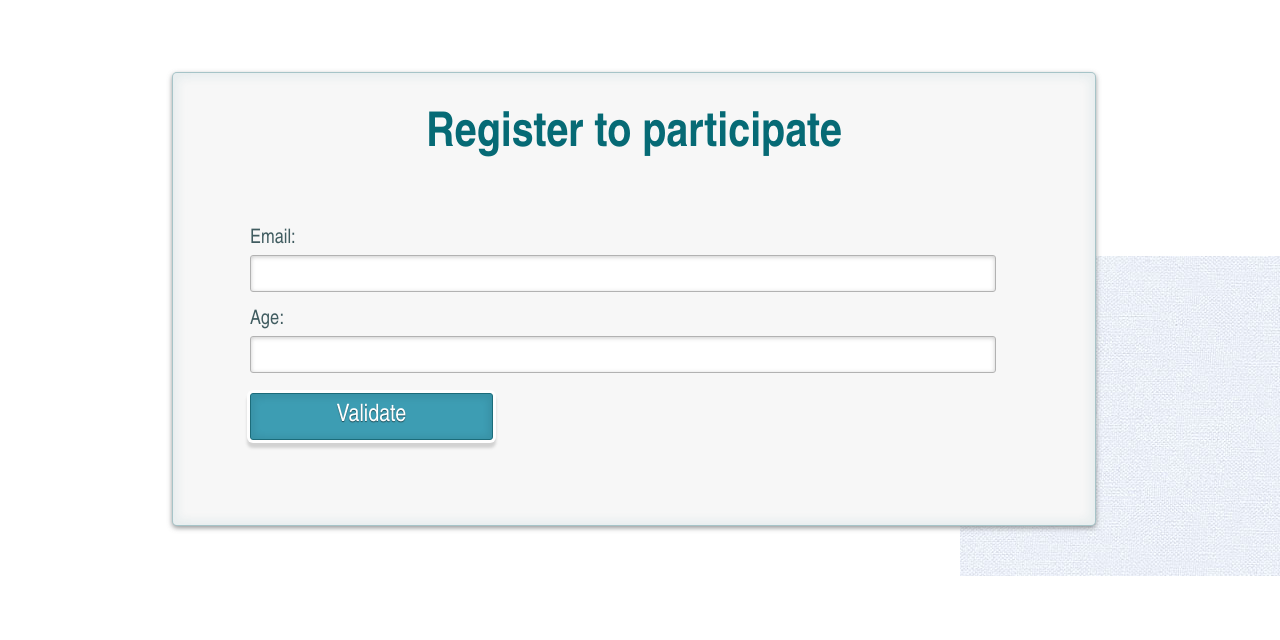
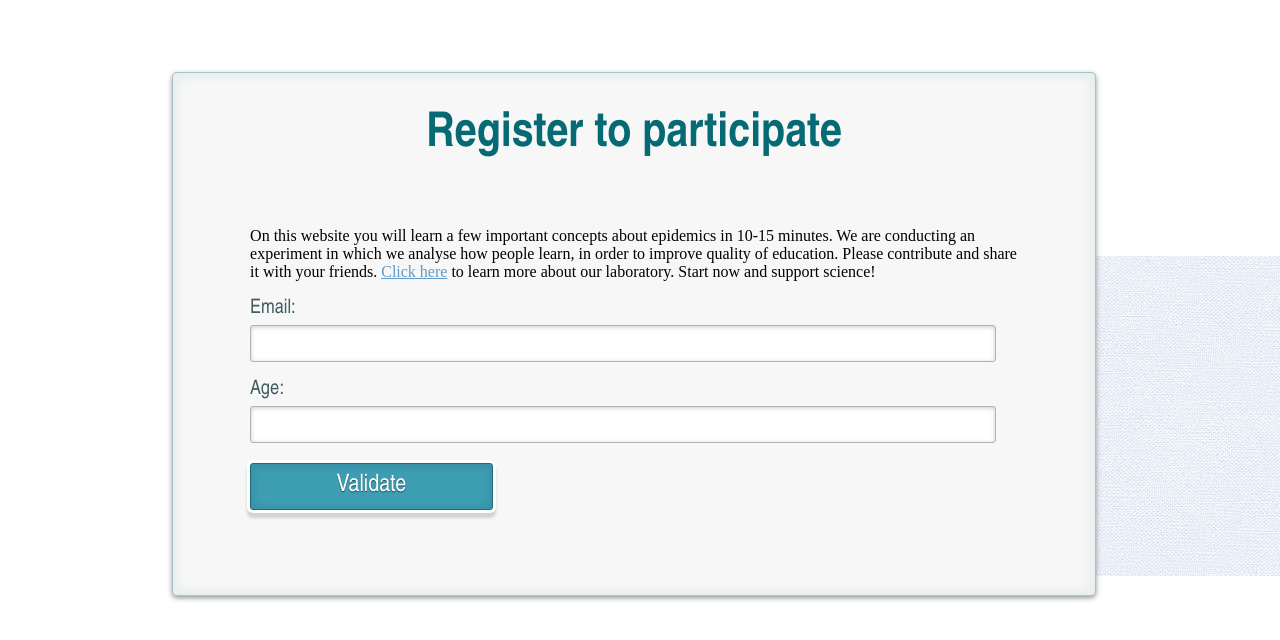
Before and after one commit to chili-epfl/learning-platform, a Django app: page / in a window 1280 px wide. Shown: the top 640 px of the page. Run offline with Django 3.2, Linux system fonts and the light colour scheme; parts of the project's set-up code (start-up, migrations or seed data) failed here and were passed over.

Commit message:
Call to action

```diff
--- a/website/psycho/templates/psycho/registration.html
+++ b/website/psycho/templates/psycho/registration.html
@@ -4,6 +4,7 @@
 
 {% block body %}
 <h1> Register to participate</h1>
+    On this website you will learn a few important concepts about epidemics in 10-15 minutes. We are conducting an experiment in which we analyse how people learn, in order to improve quality of education. Please contribute and share it with your friends. <a href="http://chili.epfl.ch/">Click here</a> to learn more about our laboratory. Start now and support science!
     <form method="post" action="{% url 'url_registration' %}">
         {% csrf_token %}
         {{ form.as_p }}
```
Also changed, not shown: website/db.sqlite3.
